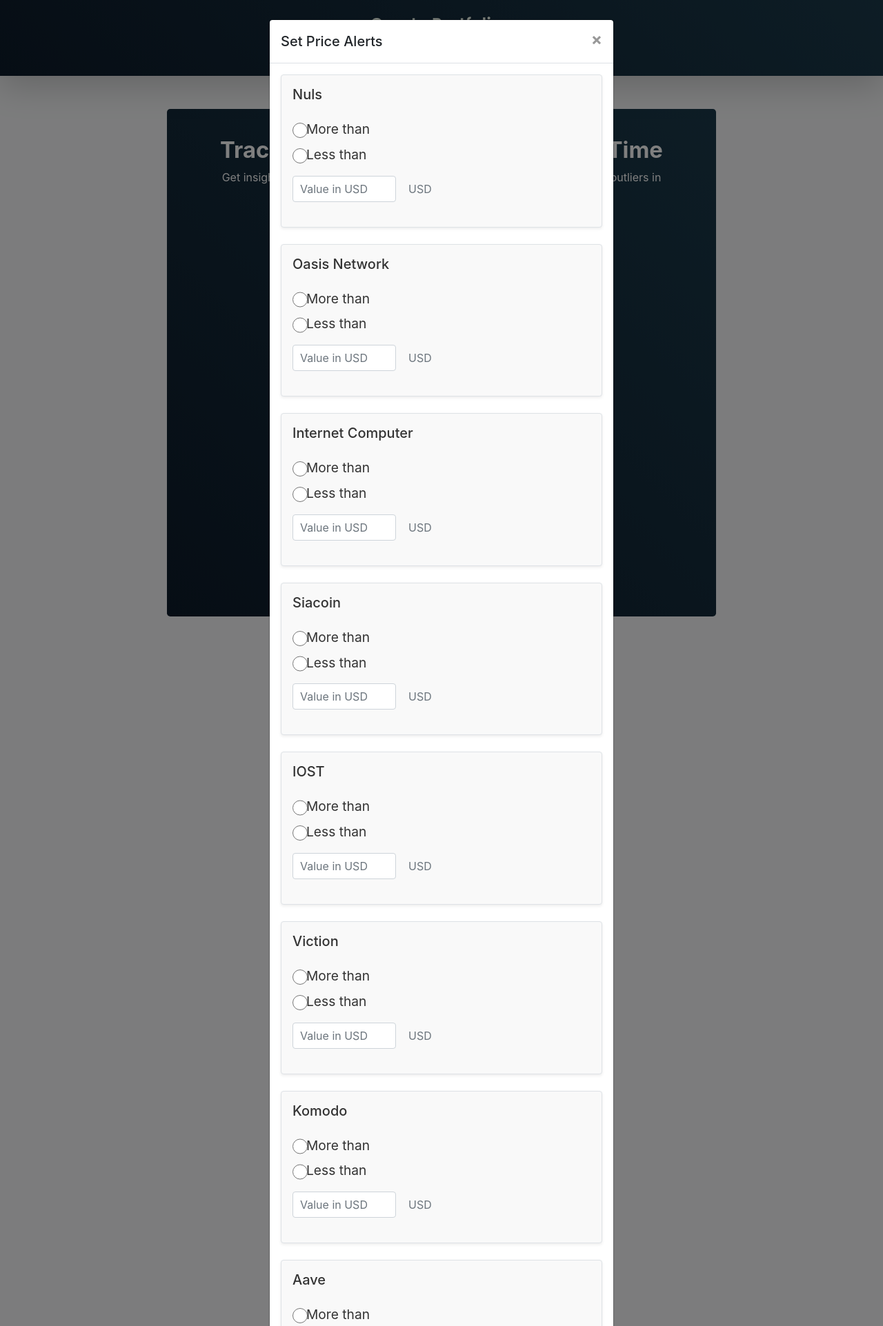
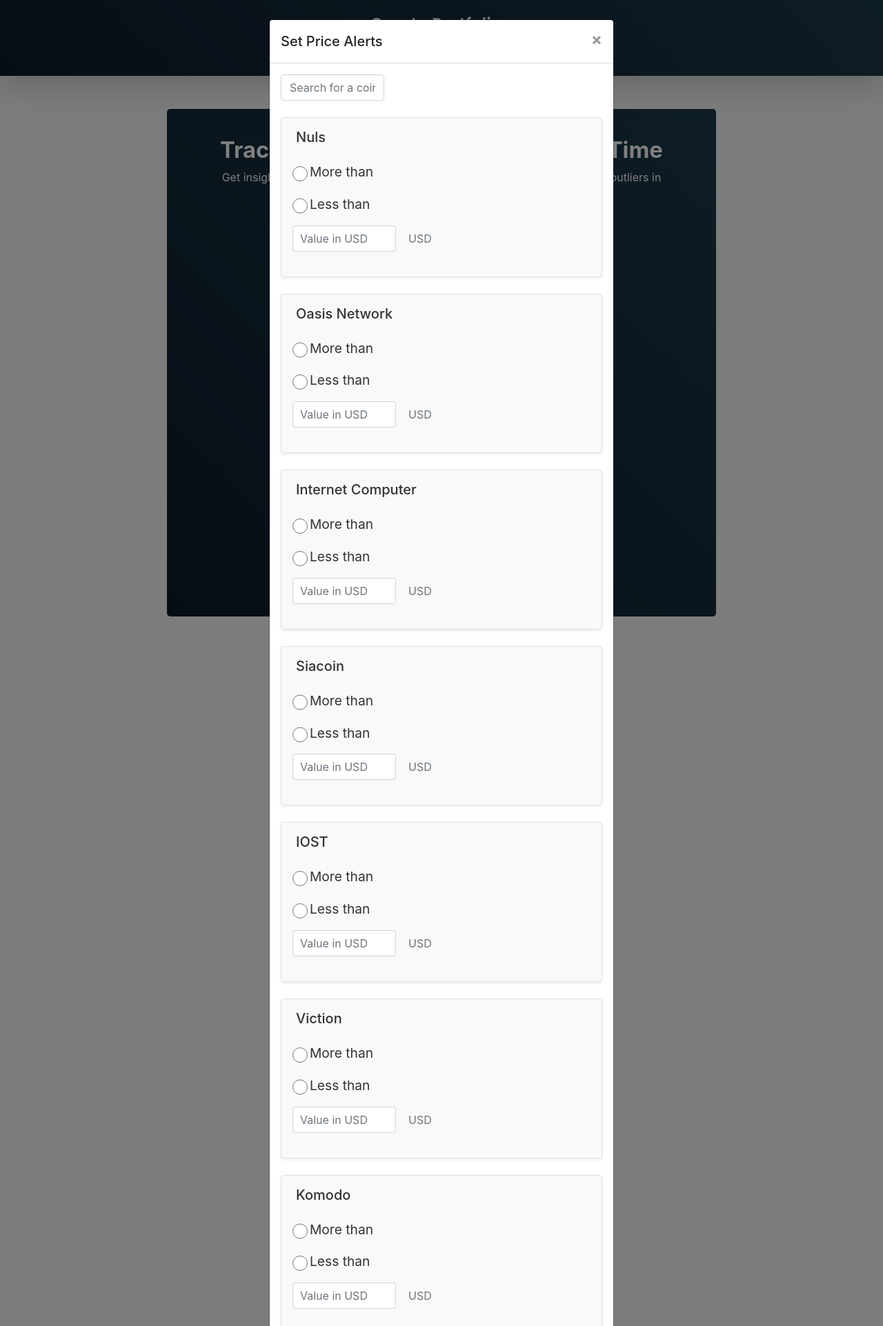
Before and after one commit to dantonic81/portfolio, a Flask app: page / in a window 1280 px wide, after a click on "SET ALERTS". Shown: the top 1923 px of the page at 69% size. Run offline with Flask 3, Linux system fonts and the light colour scheme; data comes from the database, SQL or seed files in the repository; data that the repository does not hold is empty; some libraries are stand-ins or nearby versions.

Commit message:
fix styling

```diff
--- a/static/index.css
+++ b/static/index.css
@@ -261,7 +261,6 @@
   background-color: #4e6a76; /* Soft blue-gray that complements the jumbotron */
   border-color: #3a535e; /* Slightly darker border */
   background-clip: text;
-  -webkit-background-clip: text;  /* Necessary for WebKit-based browsers */
 }
 
 .cta-buttons .btn:hover {
@@ -400,6 +399,7 @@
 label {
   font-size: 1.2rem;
   color: #333;
+  margin-left: 5px; /* Adds a small space between radio and label */
 }
 
 /* Styling for radio buttons */
@@ -407,6 +407,7 @@
   width: 1.4rem;
   height: 1.4rem;
   margin-right: 10px;
+  vertical-align: middle; /* Aligns radio button better with the label */
 }
 
 /* Styling for the number input */
@@ -419,3 +420,15 @@
 .d-flex {
   margin-bottom: 10px;
 }
+
+/* Optional: Adding space between radio button and label */
+.form-check {
+  margin-right: 20px; /* Adds space between the radio button and the label */
+  display: flex;
+  align-items: center;  /* Ensures the radio button and label are aligned */
+}
+
+/* Optional: Add some space between multiple form-check groups */
+.form-check + .form-check {
+  margin-top: 10px;
+}
--- a/static/js/alerts.js
+++ b/static/js/alerts.js
@@ -1,11 +1,20 @@
 document.addEventListener("DOMContentLoaded", () => {
   const alertForm = document.getElementById('alertForm');
   const setAlertsButton = document.querySelector('[data-toggle="modal"][data-target="#setAlertsModal"]');
+  const searchInput = document.createElement('input');  // Create the search bar dynamically
+
+  // Style the search input
+  searchInput.type = 'text';
+  searchInput.placeholder = 'Search for a coin...';
+  searchInput.classList.add('form-control', 'mb-4');  // Add Bootstrap classes for styling
+
+  // Insert the search input at the top of the form
+  alertForm.before(searchInput);
 
   setAlertsButton.addEventListener('click', async () => {
     try {
       // Fetch the owned coins when the modal button is clicked
-      const ownedCoins = await fetchOwnedCoins();  // Assume this function fetches owned crypto data
+      const ownedCoins = await fetchOwnedCoins();
 
       // Populate the modal with data
       populateAlertForm(ownedCoins);
@@ -40,19 +49,22 @@
       </div>
       <div class="d-flex flex-column">
         <div class="form-check mb-2">
+          <!-- Ensure unique id and name for each radio button -->
           <input class="form-check-input" type="radio" name="alert-${coin.abbreviation}" id="alert-${coin.abbreviation}-more" value="more">
           <label class="form-check-label" for="alert-${coin.abbreviation}-more">
             More than
           </label>
         </div>
         <div class="form-check mb-3">
+          <!-- Ensure unique id and name for each radio button -->
           <input class="form-check-input" type="radio" name="alert-${coin.abbreviation}" id="alert-${coin.abbreviation}-less" value="less">
           <label class="form-check-label" for="alert-${coin.abbreviation}-less">
             Less than
           </label>
         </div>
         <div class="d-flex align-items-center">
-          <input type="number" class="form-control" id="alert-value-${coin.abbreviation}" placeholder="Value in USD" aria-label="Value in USD">
+          <!-- Ensure a unique id and name for the number input -->
+          <input type="number" class="form-control" id="alert-value-${coin.abbreviation}" name="alert-value-${coin.abbreviation}" placeholder="Value in USD" aria-label="Value in USD">
           <span class="ml-2 text-muted">USD</span>
         </div>
       </div>
@@ -60,5 +72,21 @@
 
     alertForm.appendChild(coinElement);  // Add each coin's alert options to the form
   });
+
+  // Add event listener to search input to filter coins dynamically
+  searchInput.addEventListener('input', () => filterCoins(searchInput.value, ownedCoins));
 }
+
+
+  function filterCoins(query, coins) {
+    // Filter the coins based on the search query
+    const filteredCoins = coins.filter(coin =>
+      coin.name.toLowerCase().includes(query.toLowerCase()) ||
+      coin.abbreviation.toLowerCase().includes(query.toLowerCase())
+    );
+
+    // Repopulate the form with the filtered list
+    alertForm.innerHTML = '';  // Clear the existing content
+    populateAlertForm(filteredCoins);  // Rebuild the form with the filtered coins
+  }
 });
--- a/templates/index.html
+++ b/templates/index.html
@@ -98,7 +98,7 @@
           <button type="button" class="btn btn-primary w-100" data-toggle="modal" data-target="#setAlertsModal" title="Set price alerts">
             <i class="fas fa-bell"></i> Set Alerts
           </button>
-          <button class="btn btn-primary w-100" onclick="exploreMarket()" title="Explore the crypto market">
+          <button type="button" class="btn btn-primary w-100" data-toggle="modal" data-target="#" title="Explore the crypto market">
             <i class="fas fa-search"></i> Market
           </button>
       </div>
```
